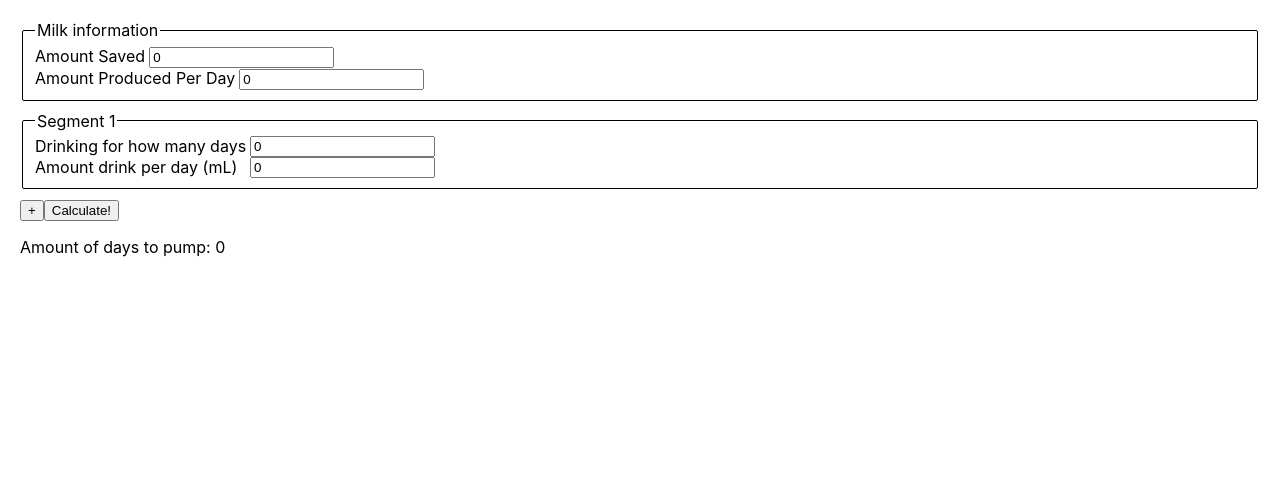
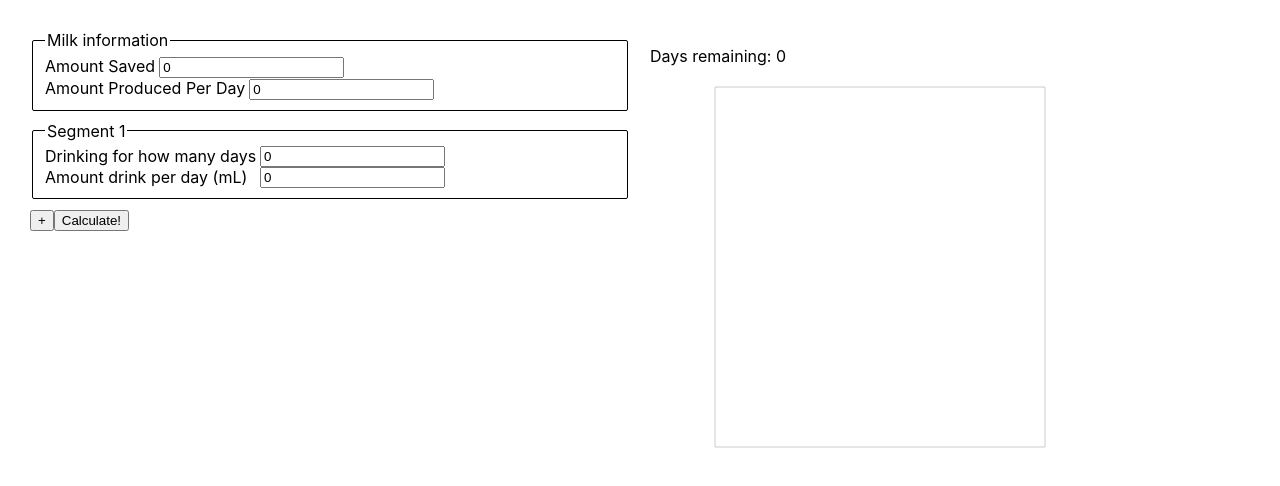
Before and after one commit to aturkewi/milk-calculator, a React (Create React App) app: page / in a window 1280 px wide. Shown: the top 486 px of the page. Built offline with nearby package versions, Linux system fonts and the light colour scheme.

Commit message:
Add graph (#3)
- Adding graph
- Calculator returns data points as well

```diff
--- a/package.json
+++ b/package.json
@@ -9,6 +9,7 @@
     "react": "^18.0.0",
     "react-dom": "^18.0.0",
     "react-scripts": "5.0.1",
+    "recharts": "^2.1.9",
     "web-vitals": "^2.1.4"
   },
   "scripts": {
--- a/src/components/input.css
+++ b/src/components/input.css
@@ -1,3 +1,17 @@
+.main-wrapper {
+  display: flex;
+}
+
+.left-panel {
+  width: 50%;
+  padding: 10px;;
+}
+
+.right-panel {
+  width: 50%;
+  padding: 10px;
+}
+
 .input-label {
   padding-right: 4px;
 }
--- a/src/components/inputs.jsx
+++ b/src/components/inputs.jsx
@@ -2,6 +2,7 @@ import { useState } from 'react'
 
 import { calculateDays } from './utils/daysRemainingCalculator'
 import Segment from './segment'
+import Results from './results'
 import './input.css'
 
 const defaultSegment = {
@@ -14,15 +15,17 @@ const Inputs = () => {
   const [segments, setSegments] = useState([defaultSegment])
   const [amountProducedPerDay, setAmountProducedPerDay] = useState(0)
   const [remainingDays, setRemainingDays] = useState(0)
+  const [dataPoints, setDataPoints] = useState([])
 
   const handleChange = (e, setter) => {
     const value = e.target.value
-    setter(value)
+    setter(parseInt(value))
   }
 
   const callDayCalculator = () => {
-    const days = calculateDays({amountProducedPerDay, amountAlreadySaved, segments})
-    setRemainingDays(days)
+    const {remainingDays, dataPoints} = calculateDays({amountProducedPerDay, amountAlreadySaved, segments})
+    setRemainingDays(remainingDays)
+    setDataPoints(dataPoints)
   }
 
   const setSegmentForIndex = (index) => {
@@ -42,7 +45,8 @@ const Inputs = () => {
   }
 
   return (
-    <>
+    <div className='main-wrapper'>
+      <div className='left-panel'>
         <fieldset className='form-group'>
           <legend>Milk information</legend>
           <div>
@@ -76,8 +80,12 @@ const Inputs = () => {
         ))}
         <button onClick={addNewSegment}>+</button>
         <button onClick={callDayCalculator}>Calculate!</button>
-      <p>Amount of days to pump: {remainingDays}</p>
-    </>
+
+      </div>
+      <div className='right-panel'>
+        <Results remainingDays={remainingDays} dataPoints={dataPoints}/>
+      </div>
+    </div>
   )
 }
  export default Inputs
--- /dev/null
+++ b/src/components/results.jsx
@@ -0,0 +1,20 @@
+import { LineChart, Line, CartesianGrid, XAxis, YAxis, Tooltip  } from 'recharts';
+const data = [{day: 1, amt: 1000}, {day: 2, amt: 2000}, {day: 2, amt: 3000}];
+
+const Results = ({remainingDays, dataPoints}) => {
+  return(
+    <>
+      <p>Days remaining: {remainingDays}</p>
+      <LineChart width={400} height={400} data={dataPoints}>
+        <Line type="monotone" dataKey="amountNeeded" stroke="#8884d8" />
+        <Line type="monotone" dataKey="amountSaved" stroke="#8884d8" />
+        <CartesianGrid stroke="#ccc" />
+        <XAxis dataKey="day" />
+        <YAxis />
+        <Tooltip />
+      </LineChart>
+    </>
+  )
+}
+
+export default Results
--- a/src/components/segment.jsx
+++ b/src/components/segment.jsx
@@ -5,7 +5,7 @@ const Segment = ({index, segment, setSegment, removeSegment}) => {
 
   const handleChange = (event, key) => {
     const value = event.target.value
-    setSegment({...segment, [key]: value})
+    setSegment({...segment, [key]: parseInt(value)})
   }
 
   return (
--- a/src/components/utils/daysRemainingCalculator.js
+++ b/src/components/utils/daysRemainingCalculator.js
@@ -3,27 +3,32 @@ export const calculateDays = ({
   amountProducedPerDay,
   segments
 }) => {
-  let currentSavings = amountAlreadySaved
+  let amountSaved = amountAlreadySaved
   let days = 0
-  console.log('segments', segments)
-  let remainingNeed = segments.reduce((total, {amountDrinkPerDay, numberOfDaysDrinking}) => {
-    console.log('amountDrinkPerDay', amountDrinkPerDay)
-    console.log('numberOfDaysDrinking', numberOfDaysDrinking)
+  let remainingDays = null
+
+  let startingNeed = segments.reduce((total, {amountDrinkPerDay, numberOfDaysDrinking}) => {
     return total + (amountDrinkPerDay * numberOfDaysDrinking)
   }, 0)
-  console.log('remainingNeeded', remainingNeed)
+  let amountNeeded = startingNeed
 
-  segments.forEach(({amountDrinkPerDay, numberOfDaysDrinking}) => {
-    const savingPerDay = amountProducedPerDay - amountDrinkPerDay
+  const dataPoints = segments.reduce((dataPoints, {amountDrinkPerDay, numberOfDaysDrinking}) => {
+    const lastDay = days + numberOfDaysDrinking
+    let segmentData = []
+    for(let i=days; i < lastDay; i++){
+      if(remainingDays === null && amountSaved >= amountNeeded){
+        remainingDays = days
+      }
 
-    let i = 0
-    while (remainingNeed > currentSavings && i < numberOfDaysDrinking) {
-      remainingNeed -= amountDrinkPerDay
-      currentSavings += savingPerDay
-      days += 1
-      i += 1
+      days ++
+      amountSaved = amountSaved + (amountProducedPerDay - amountDrinkPerDay)
+      amountNeeded = amountNeeded - amountDrinkPerDay
+
+      segmentData = [...segmentData, {day: days, amountSaved, amountNeeded}]
     }
-  })
 
-  return days
+    return [...dataPoints, ...segmentData]
+  }, [{day: 0, amountSaved, amountNeeded}])
+
+  return {remainingDays, dataPoints}
 }
```
Also changed, not shown: src/components/utils/testFixture.js (added, +24 -0 lines), 2 other files (tests, documents, lock files or other folders). Lines whose indentation alone changed are shown as unchanged.
